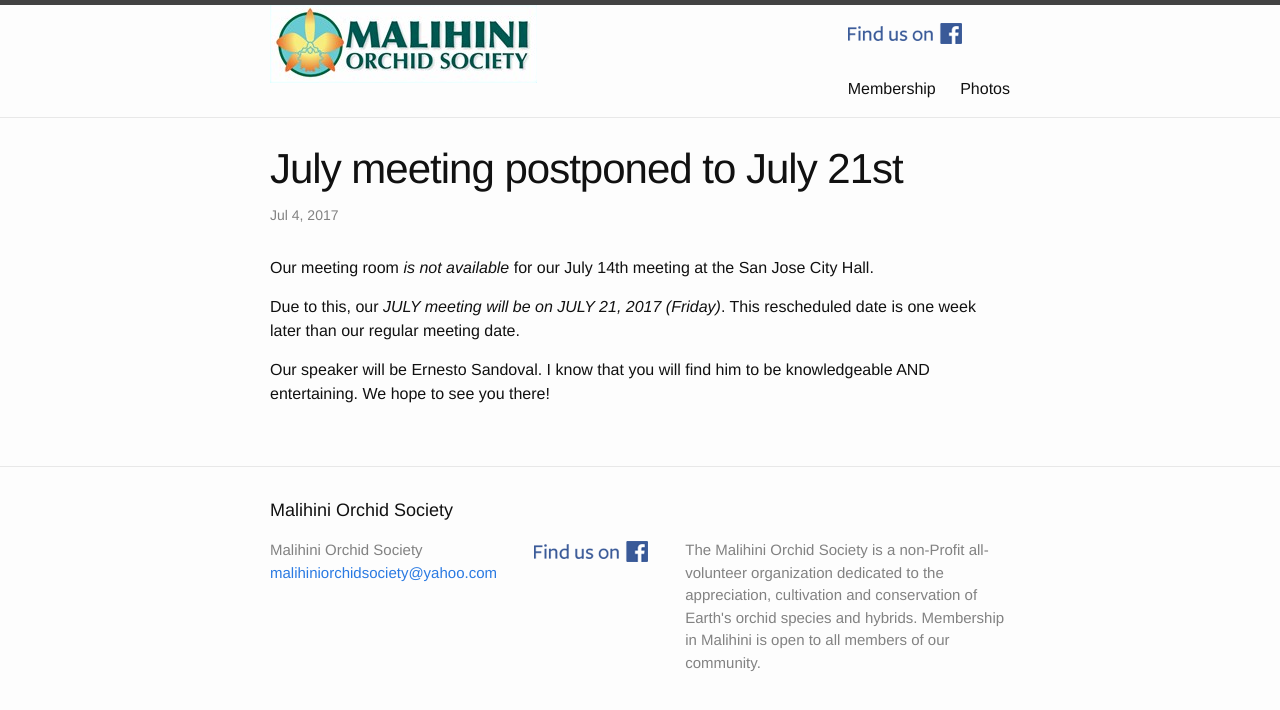
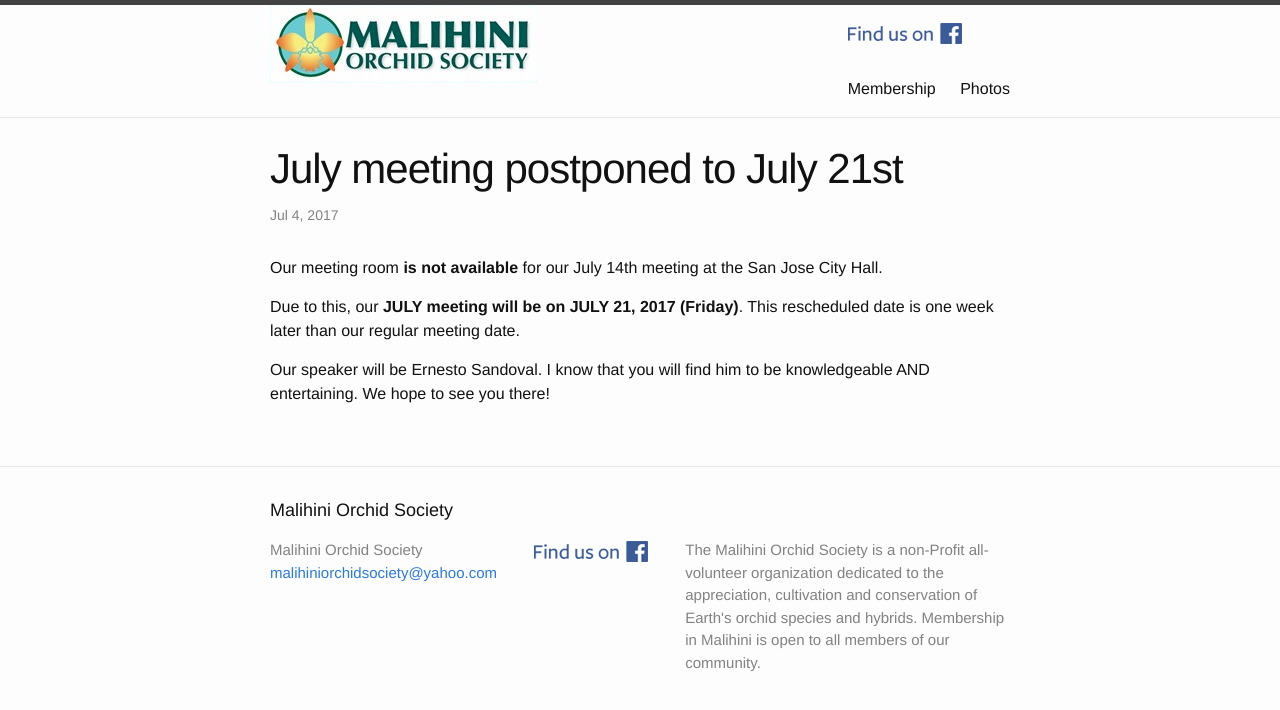
Before and after one commit to malihini/malihini.github.io, a Jekyll site: the page built from news/_posts/2017-07-04-meeting-postponed.md, in a window 1280 px wide. Shown: the top 710 px of the page. Built offline with Jekyll 4.4.1, drawn with Linux system fonts in a browser that asks for light colours.

```diff
--- a/news/_posts/2017-07-04-meeting-postponed.md
+++ b/news/_posts/2017-07-04-meeting-postponed.md
@@ -4,8 +4,8 @@ title:  "July meeting postponed to July 21st"
 date:   2017-07-04 10:00:00
 ---
 
-Our meeting room *is not available* for our July 14th meeting at the San Jose City Hall.
+Our meeting room __is not available__ for our July 14th meeting at the San Jose City Hall.
 
-Due to this, our *JULY meeting will be on JULY 21, 2017 (Friday)*.  This rescheduled date is one week later than our regular meeting date.
+Due to this, our __JULY meeting will be on JULY 21, 2017 (Friday)__.  This rescheduled date is one week later than our regular meeting date.
 
 Our speaker will be Ernesto Sandoval.  I know that you will find him to be knowledgeable AND entertaining.  We hope to see you there!
```
